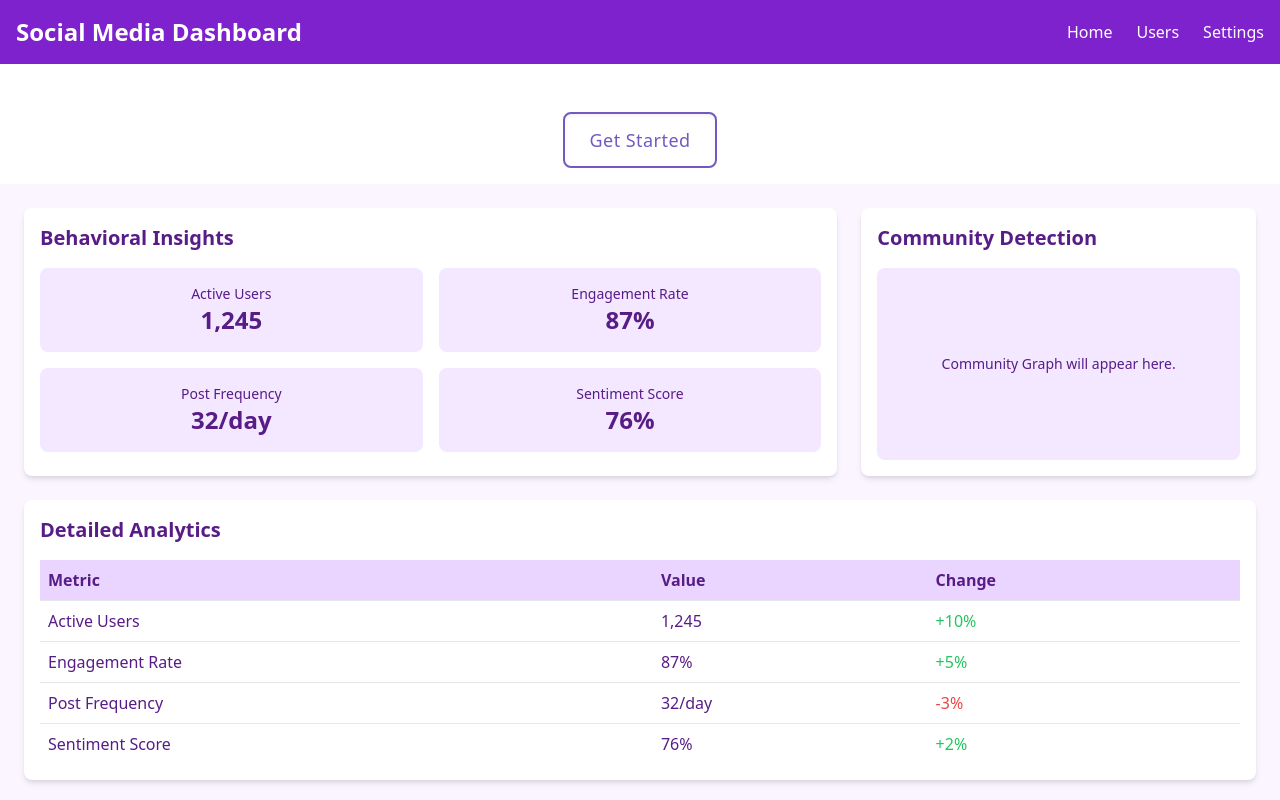
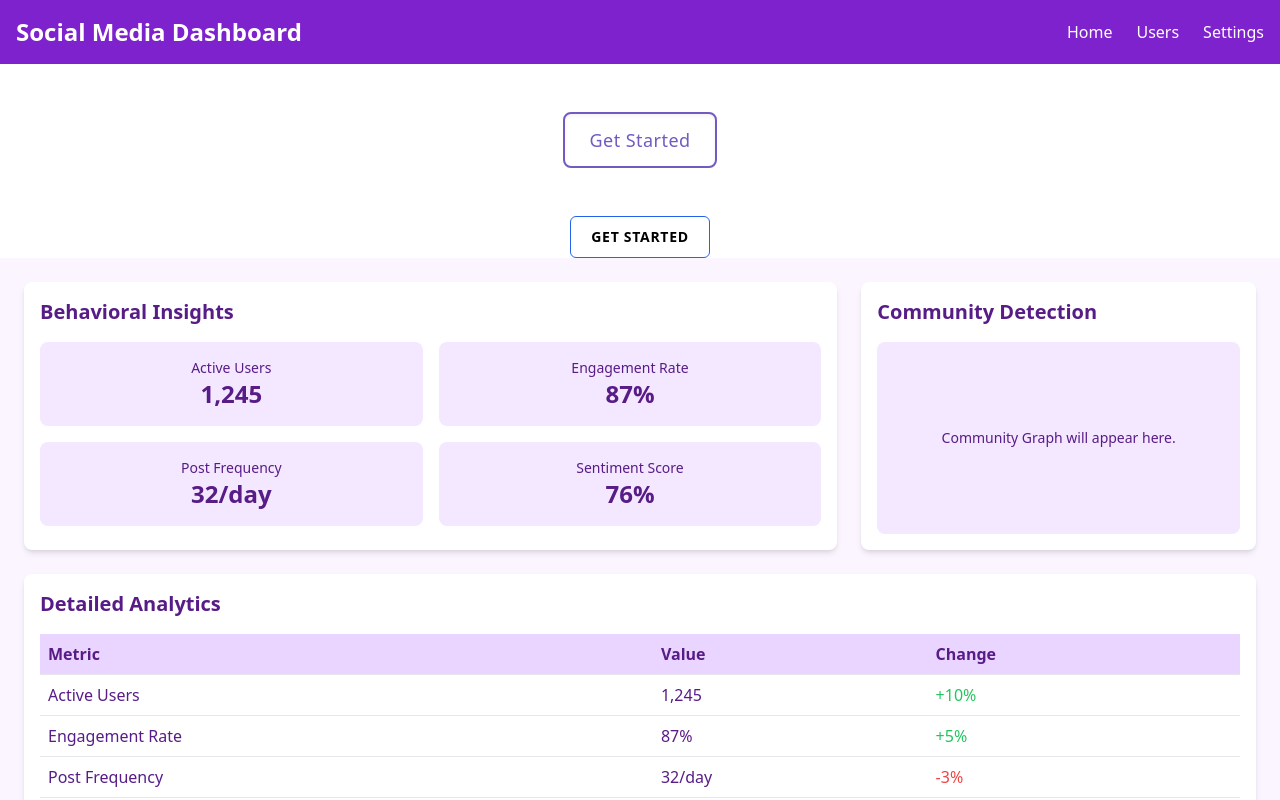
Before and after one commit to Devesh73/kyn, a React (Vite) app in the folder kyn-frontend/: page / in a window 1280 px wide. Shown: the top 800 px of the page. Built offline with nearby package versions, Linux system fonts and the light colour scheme.

Commit message:
feat: Button2

```diff
--- a/kyn-frontend/src/App.jsx
+++ b/kyn-frontend/src/App.jsx
@@ -4,6 +4,7 @@ import Headers from './components/Header'
 import Footer from './components/Footer'
 import  Button  from './components/Button'
 import Dashboard from './screens/Dashboard'
+import Button2 from './components/Button2'
 
 function App() {
 
@@ -14,6 +15,9 @@ function App() {
       <div className="flex justify-center mt-8">
         <Button onClick={() => alert("Button Clicked!")}>Get Started</Button>
       </div>
+      <div className="flex justify-center mt-8">
+        <Button2 onClick={() => alert("Button Clicked!")}>Get Started</Button2>
+      </div>
       <Dashboard />
       <Footer />
     </>
--- /dev/null
+++ b/kyn-frontend/src/components/Button2.jsx
@@ -0,0 +1,15 @@
+import React from "react";
+
+const Button2 = ({ children, onClick }) => {
+  return (
+    <button
+      className="relative px-5 py-2.5 border rounded-md border-blue-600 font-semibold text-sm uppercase tracking-wider text-black bg-transparent overflow-hidden shadow-none transition-all duration-200 ease-in hover:text-white hover:bg-blue-600 hover:shadow-[0_0_30px_5px_rgba(0,142,236,0.815)] active:shadow-none"
+      onClick={onClick}
+    >
+      <span className="absolute top-[7%] left-0 w-0 h-[86%] opacity-0 bg-white shadow-[0_0_50px_30px_white] skew-x-[-20deg] transition-all duration-500 ease-in-out hover:w-full hover:opacity-100"></span>
+      {children}
+    </button>
+  );
+};
+
+export default Button2;
```
